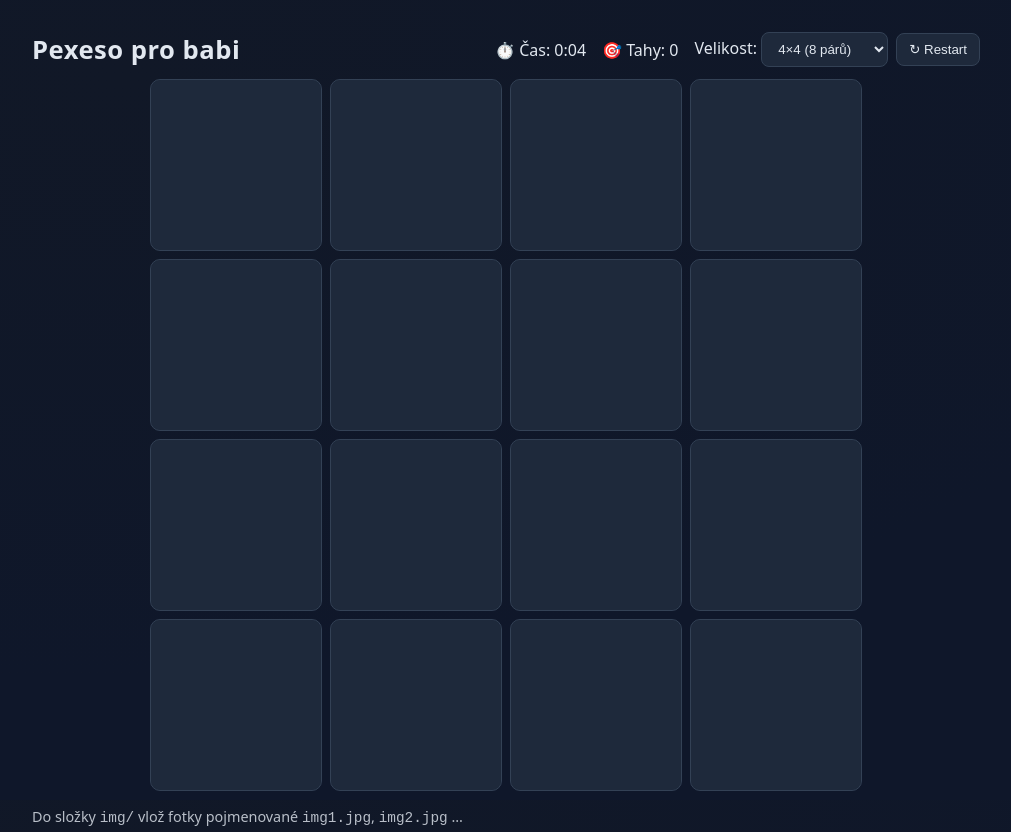
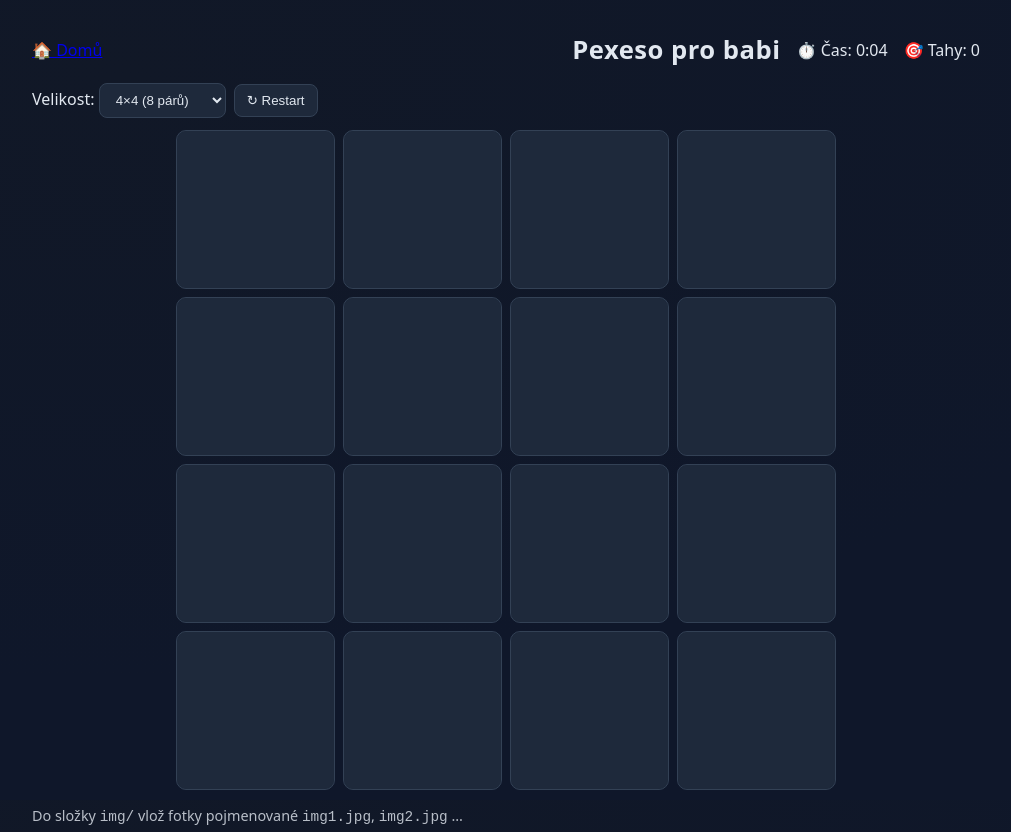
Before and after one commit to HankaXX/babi-pexeso, a plain HTML site: page index.html in a window 1280 px wide. Shown: the whole page, without its empty margins (134-1145 px from the left). Drawn offline with Linux system fonts and the light colour scheme.

Commit message:
Update index.html

```diff
--- a/index.html
+++ b/index.html
@@ -13,6 +13,11 @@
 <body>
     <main class="container">
         <header class="topbar">
+
+<a class="btn-home"
+     href="https://hankaxx.github.io/homepage/"
+     aria-label="Přejít na domovskou stránku">🏠 Domů</a>
+
             <h1>Pexeso pro babi</h1>
             <div class="stats">
                 <div>⏱️ Čas: <span id="time">0:00</span></div>
```
